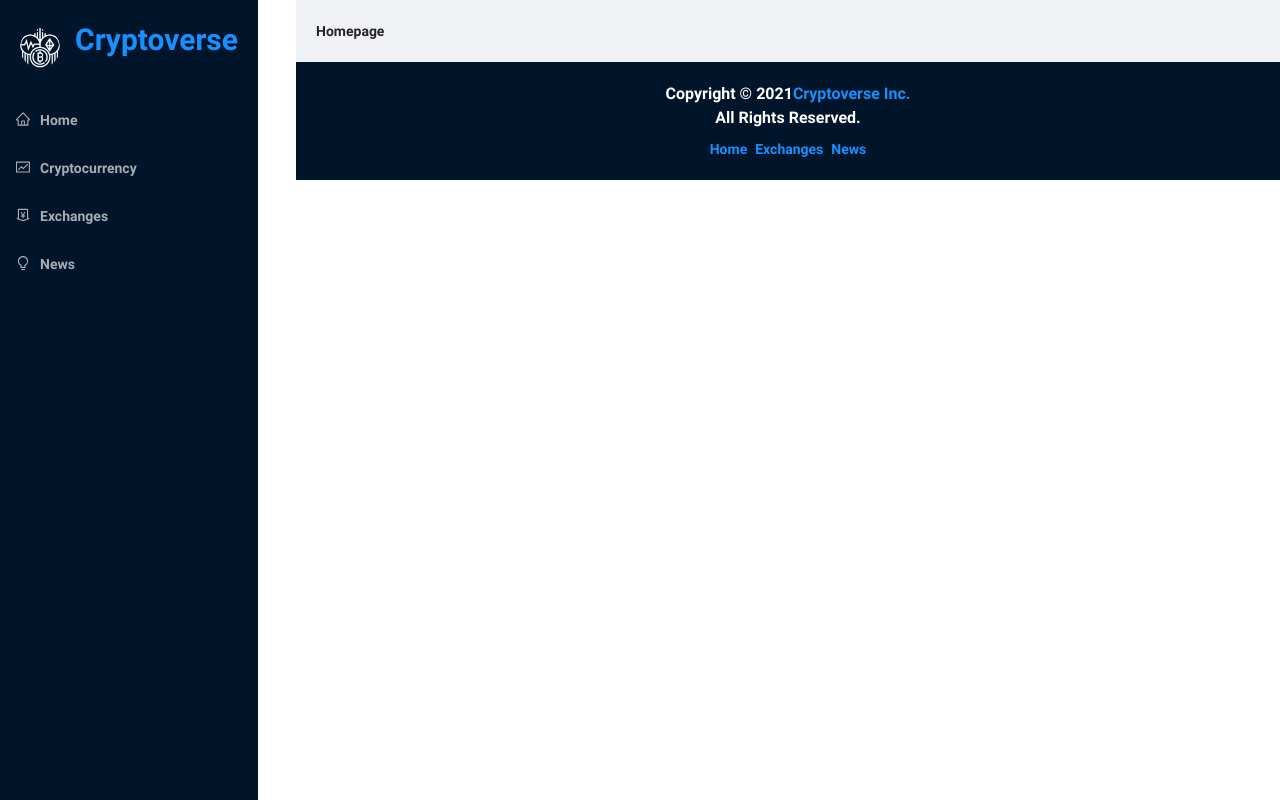
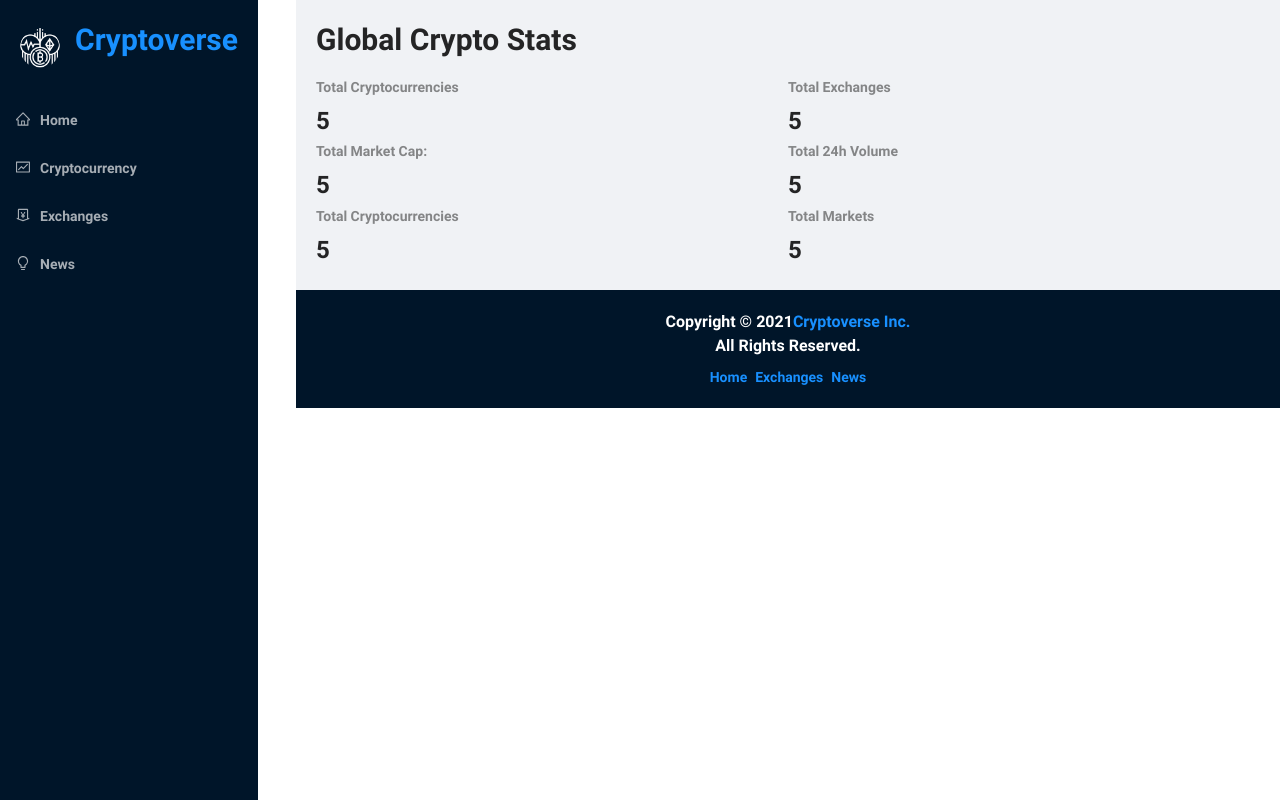
Before and after one commit to shahiiin/Cryptoverse-with-react-and-rapidapi, a React (Create React App) app: page / in a window 1280 px wide. Built offline with nearby package versions, Linux system fonts and the light colour scheme.

Commit message:
make home page

```diff
--- a/src/components/Homepage.jsx
+++ b/src/components/Homepage.jsx
@@ -1,8 +1,26 @@
 import React from 'react'
+import millify from 'millify'
+import { Typography, Row, Col, Statistic } from 'antd'
+import { Link } from 'react-router-dom'
+
+const { Title } = Typography
 
 const Homepage = () => {
+
   return (
-    <div>Homepage</div>
+    <>
+      <Title level={2} className="heading">Global Crypto Stats</Title>
+      <Row>
+
+          <Col span={12}><Statistic title="Total Cryptocurrencies" value='5' /></Col>
+          <Col span={12}><Statistic title="Total Exchanges" value='5' /></Col>
+          <Col span={12}><Statistic title="Total Market Cap:" value='5' /></Col>
+          <Col span={12}><Statistic title="Total 24h Volume" value='5' /></Col>
+          <Col span={12}><Statistic title="Total Cryptocurrencies" value='5' /></Col>
+          <Col span={12}><Statistic title="Total Markets" value='5' /></Col>
+
+      </Row>
+    </>
   )
 }
 
```
